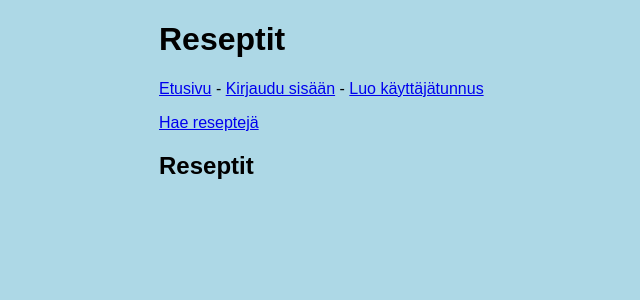
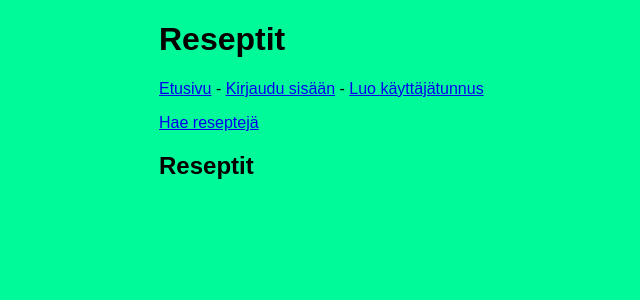
Before and after one commit to eerosu/reseptit, a Flask app: page / in a window 1280 px wide. Shown: the top 300 px of the page, without its empty margins (81-721 px from the left). Run offline with Flask 3, Linux system fonts and the light colour scheme; data that the repository does not hold is empty.

Commit message:
Improve style

```diff
--- a/static/main.css
+++ b/static/main.css
@@ -2,11 +2,12 @@ body {
   margin: auto;
   max-width: 50em;
   font-family: sans-serif;
-  background-color: lightblue;
+  background-color: mediumspringgreen;
 }
 
 .recipe {
   border: 2px solid black;
+  border-radius: 10px;
   margin: 1em;
   padding: 0.2em 0.5em;
 }
--- a/templates/layout.html
+++ b/templates/layout.html
@@ -4,6 +4,7 @@
 <head>
   <title>{% block title %}{% endblock %}</title>
   <link rel="stylesheet" href="/static/main.css">
+  <link rel="icon" type="image/x-icon" href="/static/icons8-cooking-32.png">
 </head>
 
 <body>
```
Also changed, not shown: static/icons8-cooking-32.png (added).
